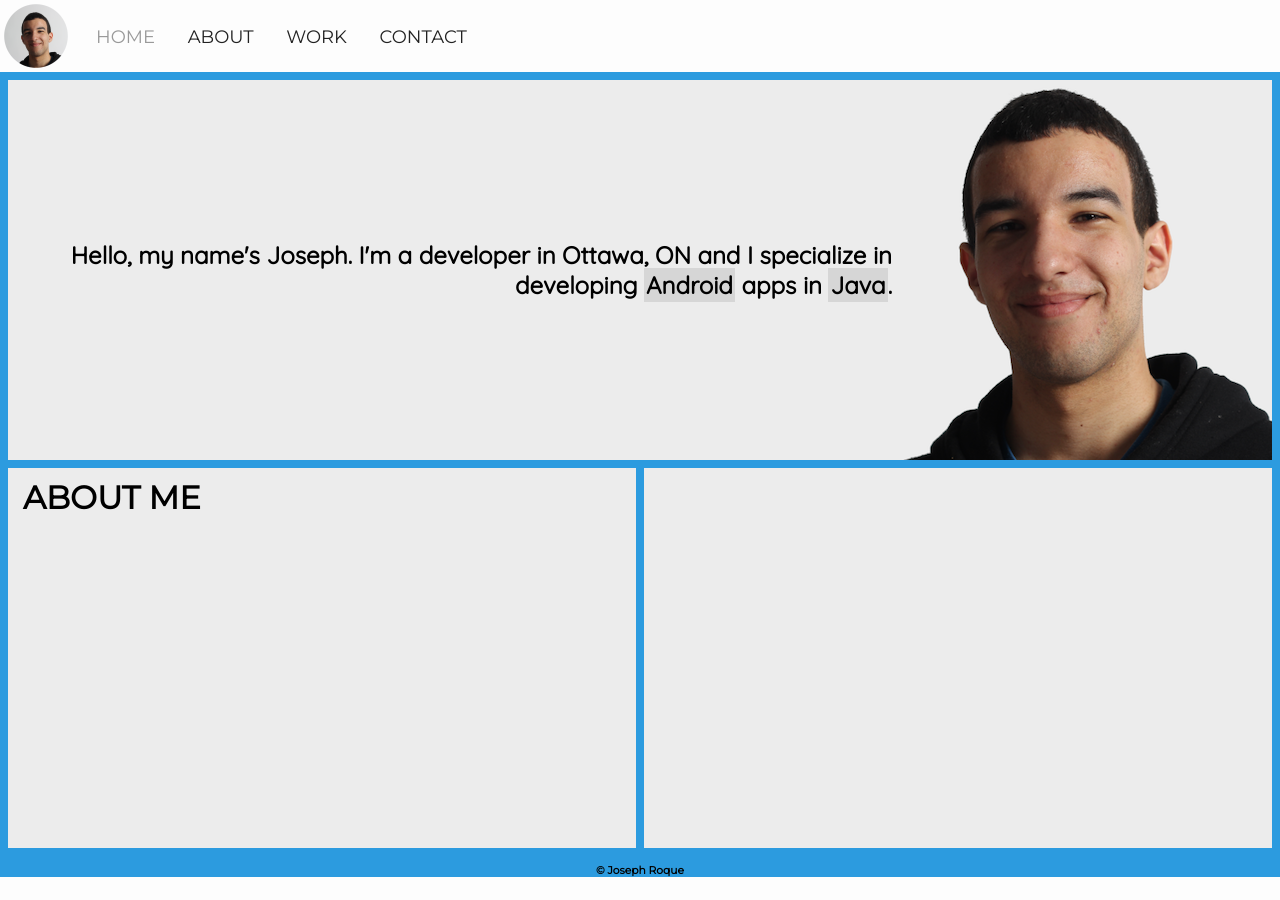
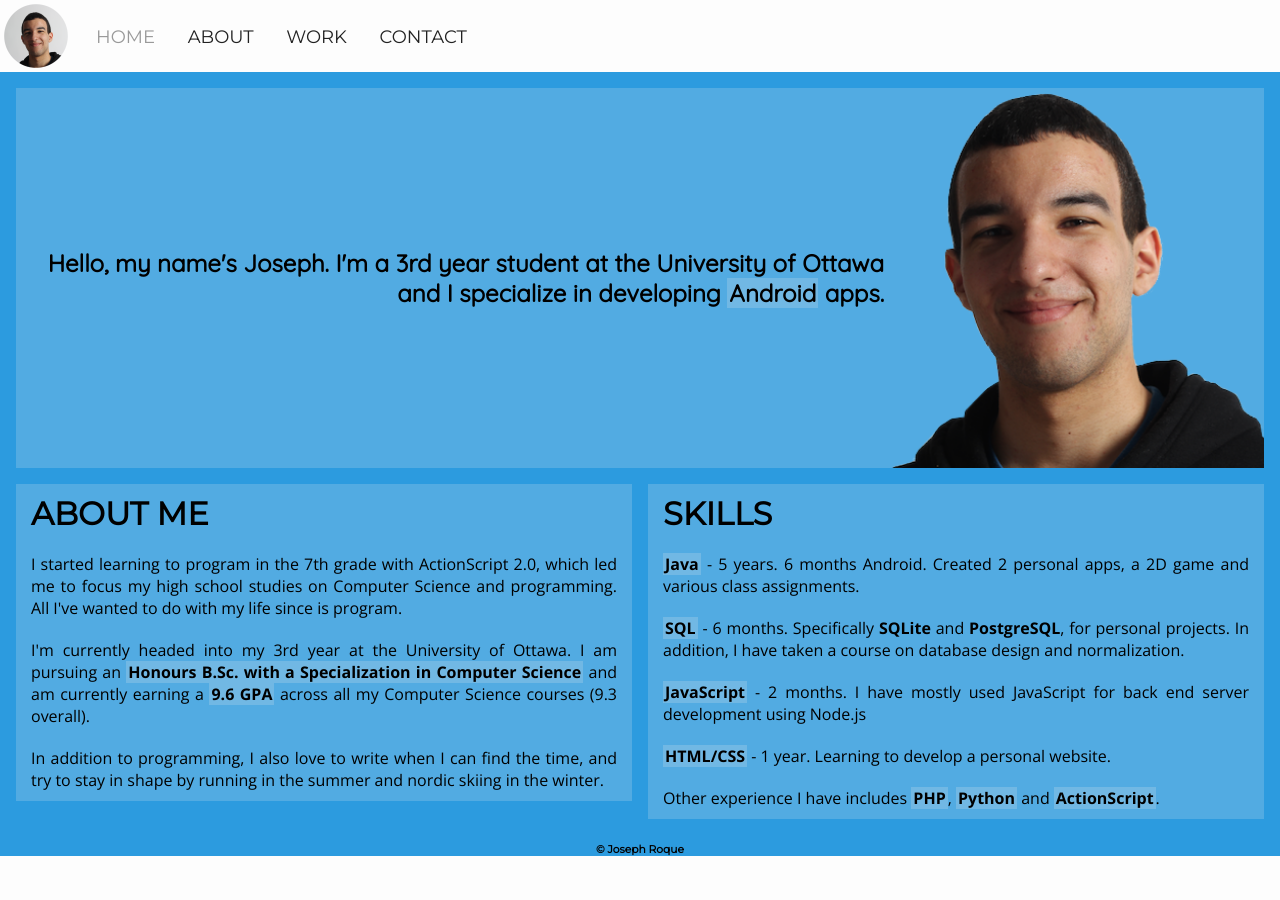
Before and after one commit to joseph-roque/joseph-roque.github.io, a Jekyll site: the page built from index.html, in a window 1280 px wide. Built offline with Jekyll 4.4.1, drawn with Linux system fonts in a browser that asks for light colours.

Commit message:
Finished about/skills section, updated formatting

```diff
--- a/_includes/head.html
+++ b/_includes/head.html
@@ -34,7 +34,6 @@
     <meta name="msapplication-TileImage" content="/mstile-144x144.png" />
     <!-- FAVICON ENDS -->
 
-    <!-- FONTS BEGIN -->
-    <link href="http://fonts.googleapis.com/css?family=Quicksand|Josefin+Sans|Montserrat" rel="stylesheet" type="text/css" />
+    <link href='http://fonts.googleapis.com/css?family=Quicksand|Montserrat|Open+Sans:400,700' rel='stylesheet' type='text/css'>
     <!-- FONTS END -->
 </head>
--- a/css/main.css
+++ b/css/main.css
@@ -1,12 +1,9 @@
 /*
 Available font families:
 
-SUBTITLE FONTS:
-    font-family: "Josefin Sans", serif;
     font-family: "Quicksand", sans-serif;
     font-family: "Montserrat", sans-serif;
-
-BODY FONTS:
+    font-family: 'Open Sans', sans-serif;
 */
 
 html {
@@ -34,6 +31,12 @@ h6 {
     text-align:center;
     margin-top:8px;
     margin-bottom:8px;
+}
+
+strong {
+    background:rgba(236, 236, 236, 0.2);
+    padding-left:2px;
+    padding-right:2px;
 }
 
 #headershadow {
@@ -102,28 +105,14 @@ img.nav-profile-img {
 
 #content {
     background:#2c9bdf;
-    padding-top:80px;
-    padding-left:8px;
-    padding-right:8px;
+    padding-top:88px;
+    padding-left:16px;
+    padding-right:16px;
     float:left;
-    display:block;
 }
 
 .vertically-centered-banner-outer {display:table; height:380px; overflow:hidden;}
 .vertically-centered-banner-inner {display:table-cell; vertical-align: middle;}
-
-.language-name {
-    padding-left:2px;
-    padding-right:2px;
-    padding-top:2px;
-    padding-bottom:2px;
-    background-color:#d6d6d6;
-}
-
-.full-banner {
-    background:rgb(236, 236, 236);
-    height:380px;
-}
 
 .large-body {
     font-family: "Quicksand", sans-serif;
@@ -141,47 +130,55 @@ img.nav-profile-img {
 }
 
 .regular-body {
-    font-family: "Quicksand", sans-serif;
+    font-family: "Open Sans", sans-serif;
     padding: 10px 15px 10px 15px;
     margin:0;
+    text-align: justify;
 }
 
-.full-banner img {
+#mobile-headshot {
+    display:none;
+}
+
+.full-banner-desktop {
+    background:rgba(236, 236, 236, 0.2);
+    height:380px;
+}
+
+img.full-banner-desktop-img {
     width:380px;
     height:380px;
     float:right;
 }
 
 .left-container {
-    background:rgba(236, 236, 236, 1);
+    background:rgba(236, 236, 236, 0.2);
     float:left;
-    margin-top:8px;
-    height:380px;
+    margin-top:16px;
 
     /* Firefox */
-    width: -moz-calc(50% - 4px);
+    width: -moz-calc(50% - 8px);
     /* WebKit */
-    width: -webkit-calc(50% - 4px);
+    width: -webkit-calc(50% - 8px);
     /* Opera */
-    width: -o-calc(50% - 4px);
+    width: -o-calc(50% - 8px);
     /* Standard */
-    width: calc(50% - 4px);
+    width: calc(50% - 8px);
 }
 
 .right-container {
-    background:rgba(236, 236, 236, 1);
+    background:rgba(236, 236, 236, 0.2);
     float:right;
-    margin-top:8px;
-    height:380px;
+    margin-top:16px;
 
     /* Firefox */
-    width: -moz-calc(50% - 4px);
+    width: -moz-calc(50% - 8px);
     /* WebKit */
-    width: -webkit-calc(50% - 4px);
+    width: -webkit-calc(50% - 8px);
     /* Opera */
-    width: -o-calc(50% - 4px);
+    width: -o-calc(50% - 8px);
     /* Standard */
-    width: calc(50% - 4px);
+    width: calc(50% - 8px);
 }
 
 footer.site-footer {
@@ -189,17 +186,12 @@ footer.site-footer {
     width:100%;
     height:100%;
     clear:both;
-    padding-top:8px;
+    padding-top:16px;
 }
 
 /* MOBILE DEVICES */
 
-@media screen and (max-width:600px) {
-
-    body {
-        background-image: url("../assets/pattern3.gif");
-        color: #fff;
-    }
+@media screen and (max-width:800px) {
 
     #navbar {
         display:none;
@@ -212,17 +204,24 @@ footer.site-footer {
     .vertically-centered-banner-outer {display:table; height:auto; overflow:hidden;}
     .vertically-centered-banner-inner {display:table-cell; vertical-align: middle;}
 
-    #content {
-        background:none;
+    #mobile-headshot {
+        display:block;
+        background:rgba(236, 236, 236, 0.2);
+        width:100%;
+        margin-bottom:16px;
     }
 
-
-    .language-name {
-        background-color:rgba(0, 0, 0, 0.05);
+    img.full-banner-mobile-img {
+        background:rgba(236, 236, 236, 0.2);
+        display:block;
+        max-width:100%;
+        margin-right: auto;
+        margin-left: auto;
+        float:center;
     }
 
-    .full-banner {
-        background:rgba(255, 255, 255, 0.2);
+    .full-banner-desktop {
+        background:rgba(236, 236, 236, 0.2);
         color:#000;
         height:auto;
         overflow: auto;
@@ -230,14 +229,14 @@ footer.site-footer {
         padding-bottom:20px;
     }
 
-    .full-banner h1 {
+    .full-banner-desktop h1 {
         padding-right:10px;
         text-align:center;
     }
 
-    .full-banner img {
-        width:0px;
-        height:0px;
+    img.full-banner-desktop-img {
+        height: 0;
+        width: 0;
     }
 
     .left-container {
@@ -254,12 +253,4 @@ footer.site-footer {
     .medium-title {
         text-align: center;
     }
-
-    .regular-body {
-        text-align: center;
-    }
-
-    footer.site-footer {
-        background:none;
-    }
 }
--- a/index.html
+++ b/index.html
@@ -6,22 +6,36 @@ is_home: true
 
 ---
 
+{% include base.html %}
+
 <!-- CONTENT BEGINS -->
-<div class="full-banner">
-    <img src="assets/jroque_headshot_380x380.png" alt="Joseph Roque headshot" />
+<div id="mobile-headshot">
+    <img class="full-banner-mobile-img" src="{{ base }}/assets/jroque_headshot_380x380_nobackground.png" alt="Joseph Roque headshot" />
+</div>
+
+<div class="full-banner-desktop">
+    <img class="full-banner-desktop-img" src="{{ base }}/assets/jroque_headshot_380x380_nobackground.png" alt="Joseph Roque headshot" />
     <div class="vertically-centered-banner-outer">
         <div class="vertically-centered-banner-inner">
-            <h1 class='large-body'>Hello, my name's Joseph. I'm a developer in Ottawa, ON and I specialize in developing <span class="language-name">Android</span> apps in <span class="language-name">Java</span>.</h1>
+            <h1 class='large-body'>Hello, my name's Joseph. I'm a 3rd year student at the University of Ottawa and I specialize in developing <strong>Android</strong> apps.</h1>
         </div>
     </div>
 </div>
 
 <div class="left-container">
     <h1 class="medium-title uppercase">About me</h1>
-    <p class="regular-body">
+    <p class="regular-body">I started learning to program in the 7th grade with ActionScript 2.0, which led me to focus my high school studies on Computer Science and programming. All I've wanted to do with my life since is program.</p>
+    <p class="regular-body">I'm currently headed into my 3rd year at the University of Ottawa. I am pursuing an <strong>Honours B.Sc. with a Specialization in Computer Science</strong> and am currently earning a <strong>9.6 GPA</strong> across all my Computer Science courses (9.3 overall).</p>
+    <p class="regular-body">In addition to programming, I also love to write when I can find the time, and try to stay in shape by running in the summer and nordic skiing in the winter.</p>
 </div>
 
 <div class="right-container">
+    <h1 class="medium-title uppercase">Skills</h1>
+    <p class="regular-body"><strong>Java</strong> - 5 years. 6 months Android. Created 2 personal apps, a 2D game and various class assignments.</p>
+    <p class="regular-body"><strong>SQL</strong> - 6 months. Specifically <b>SQLite</b> and <b>PostgreSQL</b>, for personal projects. In addition, I have taken a course on database design and normalization.</p>
+    <p class="regular-body"><strong>JavaScript</strong> - 2 months. I have mostly used JavaScript for back end server development using Node.js</p>
+    <p class="regular-body"><strong>HTML/CSS</strong> - 1 year. Learning to develop a personal website.
+    <p class="regular-body">Other experience I have includes <strong>PHP</strong>, <strong>Python</strong> and <strong>ActionScript</strong>.
 </div>
 
 
```
Also changed, not shown: assets/jroque_headshot_380x380_nobackground.png (added), assets/pattern.jpg (deleted), assets/pattern.png (renamed from assets/pattern2.png), assets/pattern3.gif (deleted), 1 other file.
